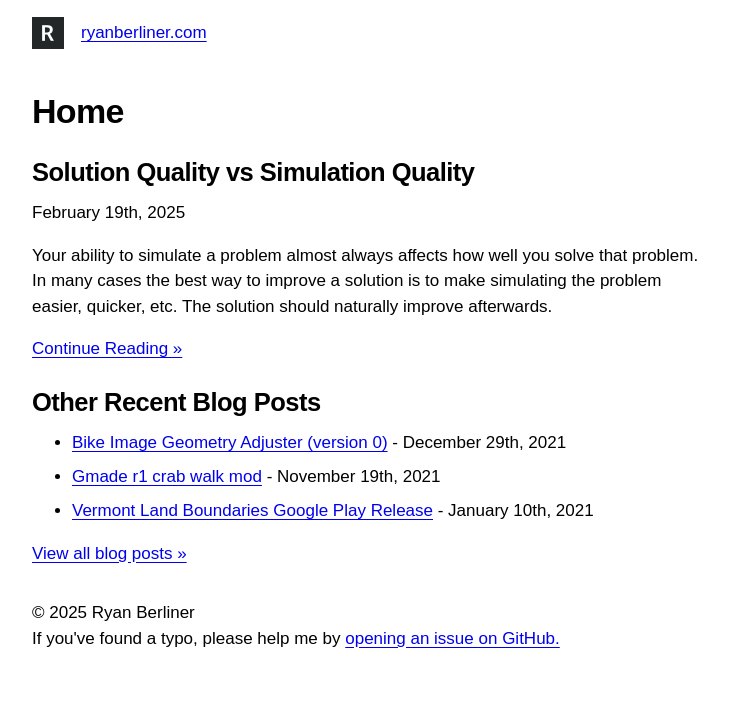
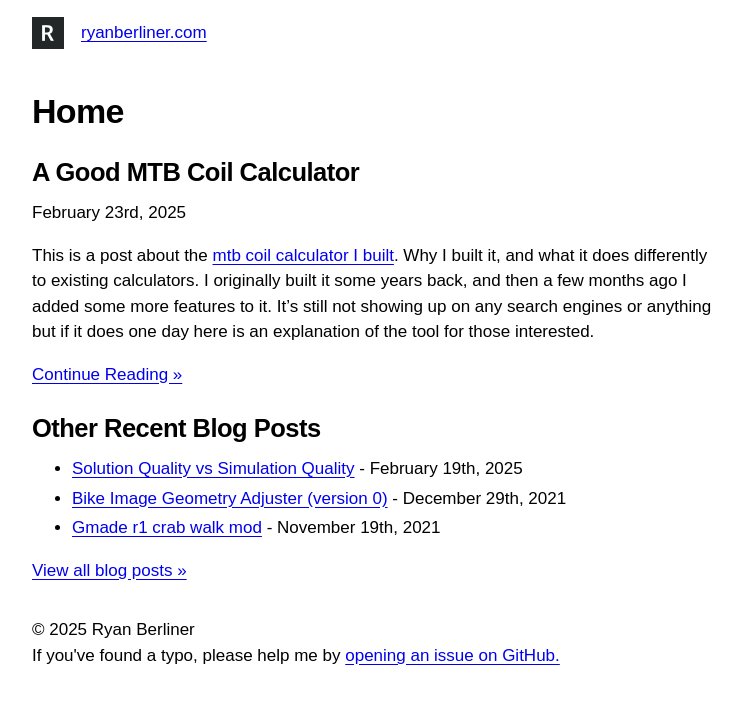
Before and after one commit to RyanBerliner/ryanberliner.github.io, a Jekyll site: the page built from index.md, in a window 1280 px wide. Shown: the top 704 px of the page, without its empty margins (268-1010 px from the left). Built offline with Jekyll 4.4.1, drawn with Linux system fonts in a browser that asks for light colours; part of the change alters nothing that is shown.

Commit message:
mtb coil calculator post

```diff
--- /dev/null
+++ b/_posts/2025-02-23-mtb-coil-calculator.md
@@ -0,0 +1,146 @@
+---
+title: "A Good MTB Coil Calculator"
+date: 2025-02-23 17:30:00 -0500
+categories: dev bike
+permalink: /best-mtb-coil-calculator
+sitemap:
+  lastmod: "2025-02-23"
+  changefreq: "never"
+---
+
+This is a post about the [mtb coil calculator I
+built](https://ryanberliner.com/coil-calculator/). Why I built it, and what it
+does differently to existing calculators. I originally built it some years
+back, and then a few months ago I added some more features to it. It's still
+not showing up on any search engines or anything but if it does one day here is
+an explanation of the tool for those interested.
+
+When it comes to rear suspension on a mountain bike you have 2 options.
+
+1. An air sprung shock
+2. A coil shock
+
+The first is dead simple... sure, there are some options to pick from, but you
+choose something that fits your budget (and your bike) and maybe your favorite
+color. When it arrives you can install it and set it up. Cake.
+
+Where things get a little more complicated is the second option: A coil shock.
+Unlike an air shock you actually gotta know a thing or 2 before you hit buy.
+Yes, you need to know the specs of your bike, but you also need to know **the
+correct spring rate** to choose. And you also need to know **your bikes
+suspension platform**. And you also need to know **who is going to be riding
+the bike**.
+
+If you don't have a buddy or a friendly bike shop with an inventory of demos
+your gonna be ordering new coils until you find the right one. There is no
+setup step that can make the wrong coil right. Air shocks are infinitely
+adjustable, coil shocks cannot be adjusted at all.
+
+<details>
+<summary>Why can't you use the preload adjuster?</summary>
+<p>
+
+Well, yeah, preload is an adjustment you can use. However, you need to
+understand what preload actually does. When you add preload to your coil shock
+you're increasing the <strong>initial</strong> force required to compress the
+suspension.
+
+</p>
+<p>
+
+A coil shock with no preload is supple and responsive to miniscule amounts of
+force, whereas a preloaded coil will sit you higher in the suspension with less
+sensitivity. The rate, however, does not change. A coil that's heavily
+preloaded out of necessity will have poor small bump compliance and will be
+prone to bottom outs frequently.
+
+</p>
+<p>
+
+<strong>A simplified example with math, ignoring leverage ratios, coil length,
+weight distribution, etc.</strong>
+
+</p>
+<p>
+
+Lets say you you weigh 200lbs, and you've installed a 100lb/in coil
+(unrealistic for many reasons, but easy math).  With no preload you sag the
+suspension 2 inches. If you've only got 2 inches of suspension (lets assume you
+do) then thats 100% sag. You bottom out the shock just by sitting on the damn
+thing. An obvious sign you have the wrong coil.
+
+</p>
+<p>
+
+But, you think to yourself "I'll just use that preload adjuster".  So you crank
+the preload until you acheive a 25% sag. "Perfect" you think. You head out to
+the driveway and do a couple bounce tests, only to realize that you still
+bottom out the shock by bouncing up and down on the bike.
+
+</p>
+<p>
+
+This is because the coil still compresses 1 inch for every 100lbs of force
+added, and as a 200lb person, it is trivial to apply an additional 100lbs of
+force. Meanwhile, a 50lb person, who this coil is actually intended for, would
+struggle to apply 100lbs of force without hitting a big drop or doing something
+extreme. You've bought a childrens coil, and there is nothing you can do about
+it.
+
+</p>
+<p>
+
+Preload should be looked at as a way to tune the ride characteristics of the
+bike & shock, not to make a sag measurement acceptable. A preload adjuster will
+not save you from the wrong coil.
+
+</p>
+</details>
+
+Typically what you'll do is a quick web search for "mtb coil calculator" to try
+figuring out what coil you need. You'll either land on some page with 1 or 2
+inputs that makes you question how (or if) it actually works, or you'll find
+the fox calculator with its 30 different form inputs, assume its black magic
+industry secrets and blindy trust the output as the only acceptable answer.
+
+What's missing is a calculator that lets you **test** a few spring rates for
+your exact bike while giving you an intuition for what goes into picking a coil
+in the first place. With intuition comes perspective and the confidence you can
+only get from knowing what you're doing.
+
+This is what the [mtb coil calculator I
+built](https://ryanberliner.com/coil-calculator/) is supposed to do. Like the
+others, it's still a theoretical approximation and is never going to be a
+perfect predictor of reality. However, I think it's much better than the
+alternative calculators available for a few reasons.
+
+- **The calcuation produces a sag value, not a theoretical perfect coil.** By
+  outputting sag instead of coil rate the user can play around with a few
+  different coils and see how it does (or doesn't really) affect the sag.  Most
+  calculators output a coil value like its the only one that'll work, and users
+  don't realize how little affect on sag different coil rates may have.
+- **Actual leverage ratio curves.** Some calculators ask for suspension
+  platform ("single pivot" "4 bar" etc) as if they can assume a leverage curve
+  from that. They cannot. Others ask for a static number, which is equally
+  ridiculous. With the fully customizable leverage curve in this calculator you
+  can **truthfully** match your bikes suspension kinematics.
+- **It updates the sag in realtime.** This is particularly helpful in building
+  an intuition around how leverage curves affect sag. Just drag the curve
+  around and the sag will change with it. Most people say things like
+  "progressive suspension platform" but don't actually understand what it means
+  or what it affects.
+- **A shock to test out (on desktop).** Admittedly this one is kinda a gimick.
+  I mostly just wanted to draw a shock. But, it is a physically accurate
+  simulation and helps ground what you're doing into a recognizable reality.
+
+Ultimately, it's still just a calculator, but its a bit different than the
+others. I have some ideas to make it better too (a huck to flag metric for
+conveying bottom out force, a database of bike leverage curves, visualization
+of sag point on leverage curve, a rider weight vs coil rate chart, etc) but am
+not sure when or if I'll get to those.  Give it try if you're interested, your
+milage may vary.
+
+If you like math or code go [tear it apart on
+GitHub.](https://github.com/RyanBerliner/coil-calculator/) Factoring a fully
+customizable leverage curve in to the calculation was particularly challenging
+for me.
--- a/assets/styles.scss
+++ b/assets/styles.scss
@@ -28,18 +28,34 @@ a {
   text-underline-offset: 0.17em;
 }
 
-p, ul, ol {
+p, ul, ol, details {
   margin-block-start: 0;
   margin-block-end: var(--spacer);
 }
 
+summary {
+  cursor: pointer;
+  padding-block-start: var(--spacer);
+  padding-block-end: var(--spacer);
+}
+
 li {
-  margin-block-end: calc(var(--spacer) / 2);
+  margin-block-end: calc(var(--spacer) / 4);
 }
 
 hr {
   margin-block: calc(var(--spacer) * 2);
-  opacity: 0.2;
+}
+
+details, hr {
+  border-color: #d7d7d7;
+}
+
+details {
+  border-top-style: solid;
+  border-bottom-style: solid;
+  border-top-width: 1px;
+  border-bottom-width: 1px;
 }
 
 body {
```
